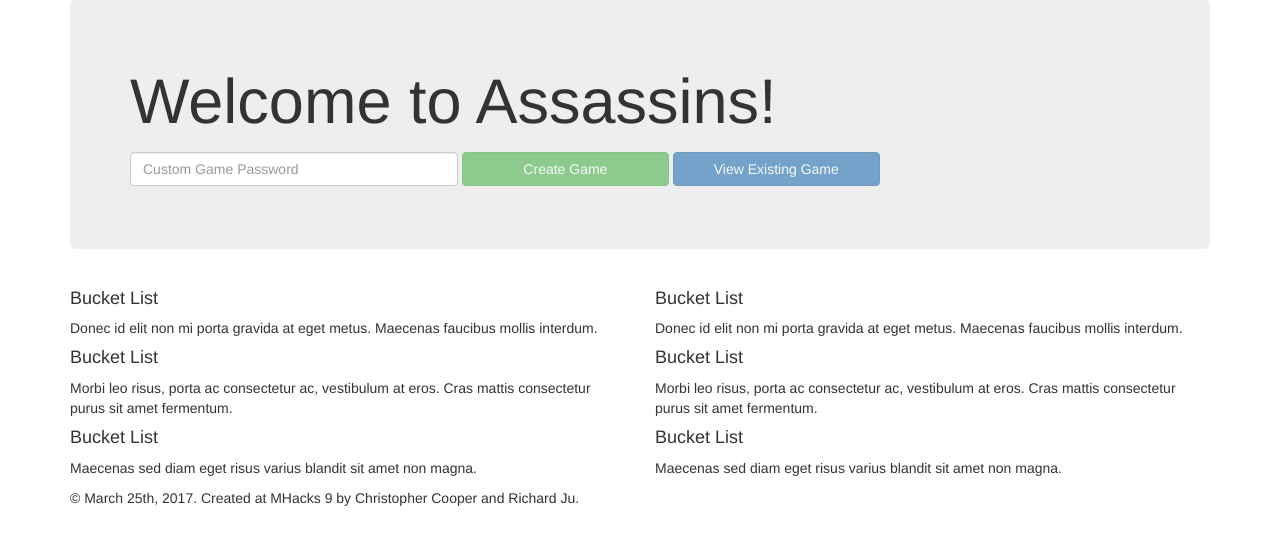
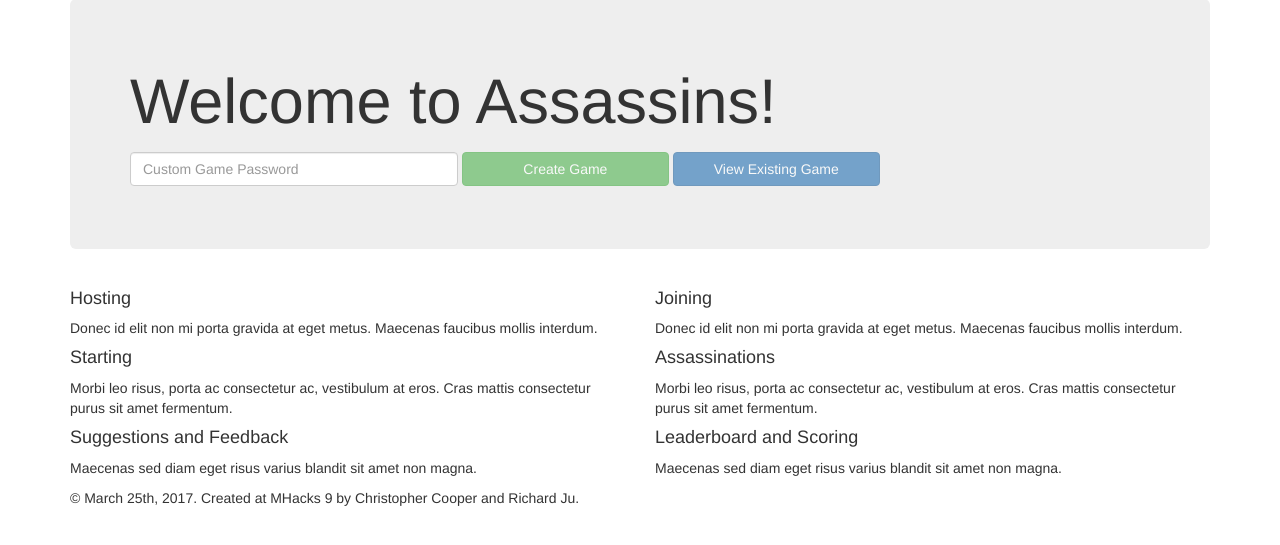
Before and after one commit to Haasini-Govindu/assassins, a Flask app: page / in a window 1280 px wide. Shown: the part 57-602 px from the top of the page. Run offline with Flask 2, Linux system fonts and the light colour scheme; some libraries are stand-ins or nearby versions.

Commit message:
Changed bucket list headeres

```diff
--- a/templates/index.html
+++ b/templates/index.html
@@ -65,24 +65,24 @@
 
         <div class="row marketing">
             <div class="col-lg-6">
-                <h4>Bucket List</h4>
+                <h4>Hosting</h4>
                 <p>Donec id elit non mi porta gravida at eget metus. Maecenas faucibus mollis interdum.</p>
 
-                <h4>Bucket List</h4>
+                <h4>Starting</h4>
                 <p>Morbi leo risus, porta ac consectetur ac, vestibulum at eros. Cras mattis consectetur purus sit amet fermentum.</p>
 
-                <h4>Bucket List</h4>
+                <h4>Suggestions and Feedback</h4>
                 <p>Maecenas sed diam eget risus varius blandit sit amet non magna.</p>
             </div>
 
             <div class="col-lg-6">
-                <h4>Bucket List</h4>
+                <h4>Joining</h4>
                 <p>Donec id elit non mi porta gravida at eget metus. Maecenas faucibus mollis interdum.</p>
 
-                <h4>Bucket List</h4>
+                <h4>Assassinations</h4>
                 <p>Morbi leo risus, porta ac consectetur ac, vestibulum at eros. Cras mattis consectetur purus sit amet fermentum.</p>
 
-                <h4>Bucket List</h4>
+                <h4>Leaderboard and Scoring</h4>
                 <p>Maecenas sed diam eget risus varius blandit sit amet non magna.</p>
             </div>
         </div>
```
